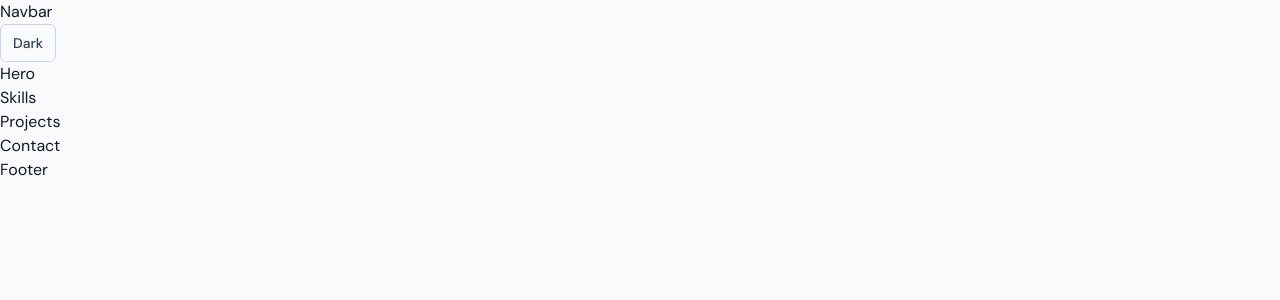
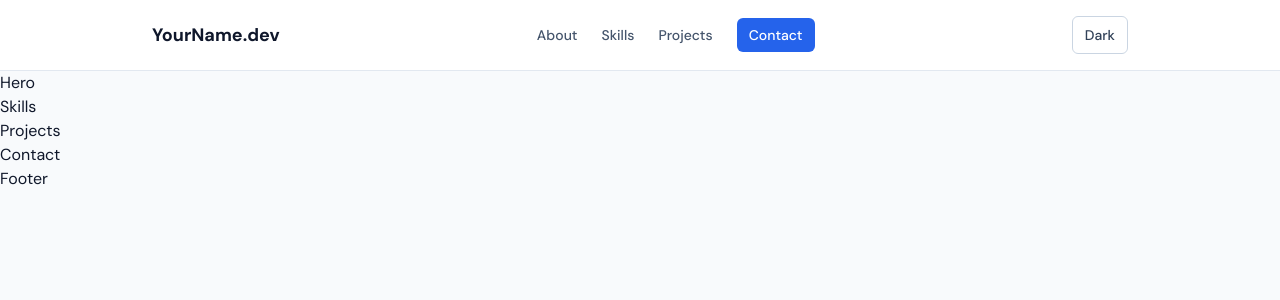
Before and after one commit to hammad4291/Portfolio, a React (Vite) app: page / in a window 1280 px wide. Shown: the top 300 px of the page. Built offline with nearby package versions, Linux system fonts and the light colour scheme.

Commit message:
Added Navbar links

```diff
--- a/src/components/Navbar.jsx
+++ b/src/components/Navbar.jsx
@@ -1,10 +1,115 @@
-import ThemeToggle from "./ThemeToggle"
-const Navbar = () => {
-    return (
-        <>
-        <h1>Navbar</h1>
+import { useState } from "react";
+import ThemeToggle from "./ThemeToggle";
+
+function Navbar() {
+  const [open, setOpen] = useState(false);
+
+  const linkClass =
+    "block rounded-md px-3 py-2 text-sm font-medium text-slate-700 hover:bg-slate-100 hover:text-blue-600 dark:text-slate-200 dark:hover:bg-slate-800";
+
+  return (
+    <header className="sticky top-0 z-10 border-b border-slate-200 bg-white/90 backdrop-blur dark:border-slate-800 dark:bg-slate-950/90">
+      <nav className="mx-auto flex max-w-5xl items-center justify-between px-6 py-4">
+        <a
+          href="#"
+          className="text-lg font-bold text-slate-900 dark:text-slate-100"
+        >
+          YourName.dev
+        </a>
+
+        <button
+          type="button"
+          className="rounded-md border border-slate-300 px-3 py-2 text-sm text-slate-700 transition hover:bg-slate-100 dark:border-slate-600 dark:text-slate-200 dark:hover:bg-slate-800 md:hidden"
+          onClick={() => setOpen((value) => !value)}
+          aria-expanded={open}
+          aria-controls="mobile-menu"
+        >
+          Menu
+        </button>
+
+        <ul className="hidden items-center gap-6 text-sm font-medium text-slate-600 dark:text-slate-300 md:flex">
+          <li>
+            <a
+              href="#about"
+              className="hover:text-blue-600 dark:hover:text-blue-400"
+            >
+              About
+            </a>
+          </li>
+          <li>
+            <a
+              href="#skills"
+              className="hover:text-blue-600 dark:hover:text-blue-400"
+            >
+              Skills
+            </a>
+          </li>
+          <li>
+            <a
+              href="#projects"
+              className="hover:text-blue-600 dark:hover:text-blue-400"
+            >
+              Projects
+            </a>
+          </li>
+          <li>
+            <a
+              href="#contact"
+              className="rounded-md bg-brand-600 px-3 py-2 text-white hover:bg-brand-700 dark:bg-brand-500 dark:hover:bg-brand-600"
+            >
+              Contact
+            </a>
+          </li>
+        </ul>
+
         <ThemeToggle />
-        </>
-    )
+      </nav>
+
+      {open && (
+        <ul
+          id="mobile-menu"
+          className="space-y-1 border-t border-slate-200 bg-white px-4 py-3 dark:border-slate-700 dark:bg-slate-950 md:hidden"
+        >
+          <li>
+            <a
+              href="#about"
+              className={linkClass}
+              onClick={() => setOpen(false)}
+            >
+              About
+            </a>
+          </li>
+          <li>
+            <a
+              href="#skills"
+              className={linkClass}
+              onClick={() => setOpen(false)}
+            >
+              Skills
+            </a>
+          </li>
+          <li>
+            <a
+              href="#projects"
+              className={linkClass}
+              onClick={() => setOpen(false)}
+            >
+              Projects
+            </a>
+          </li>
+          <li>
+            <a
+              href="#contact"
+              className={linkClass}
+              onClick={() => setOpen(false)}
+            >
+              Contact
+            </a>
+          </li>
+        </ul>
+      )}
+    </header>
+  );
 }
+
 export default Navbar;
```
